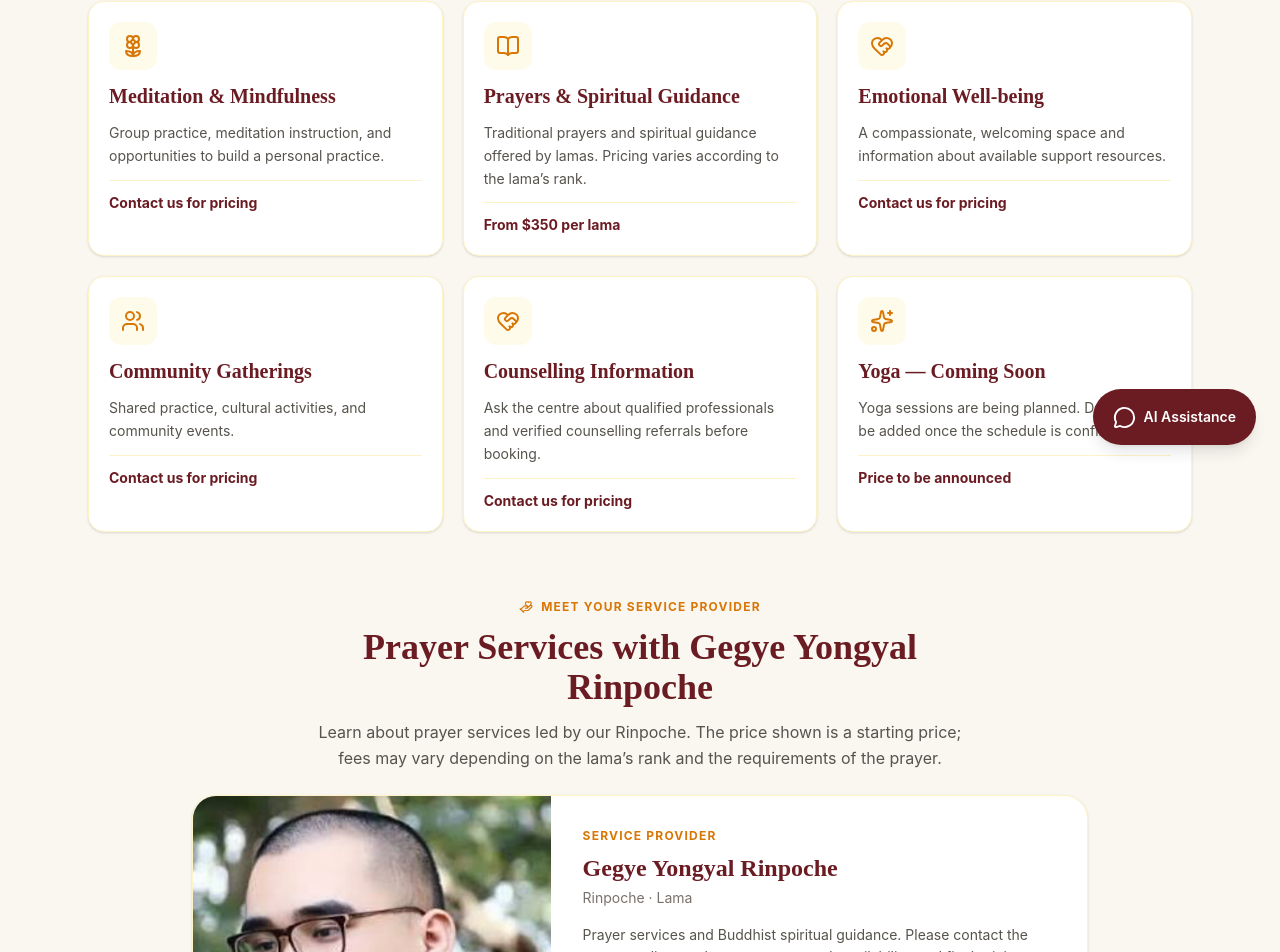
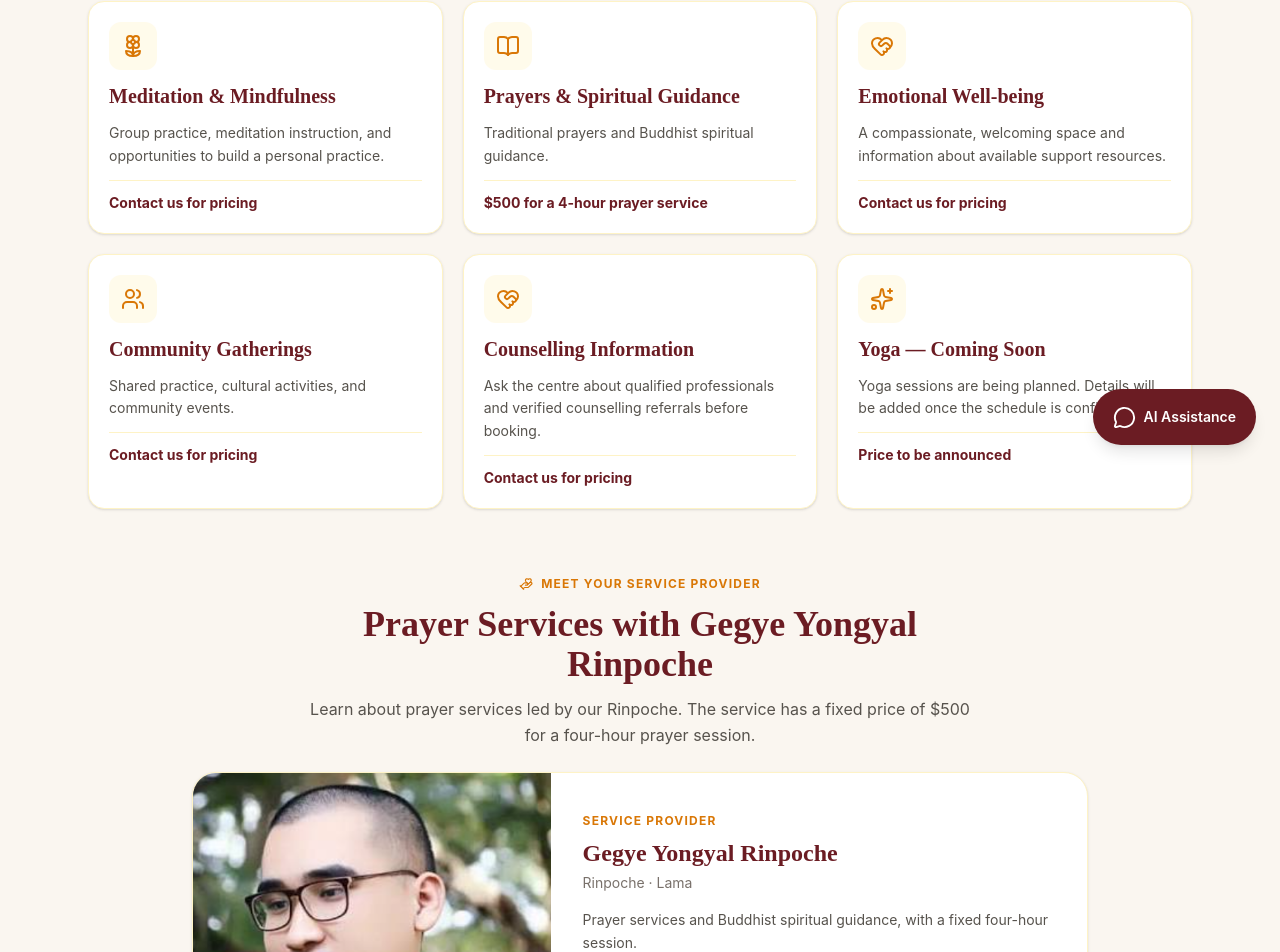
Before and after one commit to sherpaten/Zero-Point-Meditation-Center, a React (Vite) app in the folder zero-point-meditation/: page /services in a window 1280 px wide. Shown: the part 331-1283 px from the top of the page. Built offline with nearby package versions, Linux system fonts and the light colour scheme.

Commit message:
Set prayer service fixed price at $500 for four hours

```diff
--- a/zero-point-meditation/src/pages/Services.jsx
+++ b/zero-point-meditation/src/pages/Services.jsx
@@ -25,7 +25,7 @@ export default function Services() {
       <section className="grid grid-cols-1 sm:grid-cols-2 lg:grid-cols-3 gap-5">
         {[
           { icon: <Flower2 size={24}/>, title: 'Meditation & Mindfulness', text: 'Group practice, meditation instruction, and opportunities to build a personal practice.', price: 'Contact us for pricing' },
-          { icon: <BookOpen size={24}/>, title: 'Prayers & Spiritual Guidance', text: 'Traditional prayers and spiritual guidance offered by lamas. Pricing varies according to the lama’s rank.', price: 'From $350 per lama' },
+          { icon: <BookOpen size={24}/>, title: 'Prayers & Spiritual Guidance', text: 'Traditional prayers and Buddhist spiritual guidance.', price: '$500 for a 4-hour prayer service' },
           { icon: <HeartHandshake size={24}/>, title: 'Emotional Well-being', text: 'A compassionate, welcoming space and information about available support resources.', price: 'Contact us for pricing' },
           { icon: <Users size={24}/>, title: 'Community Gatherings', text: 'Shared practice, cultural activities, and community events.', price: 'Contact us for pricing' },
           { icon: <HeartHandshake size={24}/>, title: 'Counselling Information', text: 'Ask the centre about qualified professionals and verified counselling referrals before booking.', price: 'Contact us for pricing' },
@@ -43,7 +43,7 @@ export default function Services() {
         <div className="text-center max-w-2xl mx-auto space-y-3">
           <span className="inline-flex items-center gap-2 text-buddhist-gold font-bold text-xs uppercase tracking-widest"><HandHeart size={14}/> Meet your service provider</span>
           <h2 className="font-serif text-3xl sm:text-4xl font-bold text-buddhist-burgundy">Prayer Services with Gegye Yongyal Rinpoche</h2>
-          <p className="text-stone-600 leading-relaxed">Learn about prayer services led by our Rinpoche. The price shown is a starting price; fees may vary depending on the lama’s rank and the requirements of the prayer.</p>
+          <p className="text-stone-600 leading-relaxed">Learn about prayer services led by our Rinpoche. The service has a fixed price of $500 for a four-hour prayer session.</p>
         </div>
         <article className="max-w-4xl mx-auto overflow-hidden rounded-3xl border border-amber-100 bg-white shadow-sm md:grid md:grid-cols-[0.8fr_1.2fr]">
           <div className="min-h-72 bg-stone-100">
@@ -51,8 +51,8 @@ export default function Services() {
           </div>
           <div className="p-6 sm:p-8 flex flex-col justify-center gap-4">
             <div><p className="text-xs font-bold uppercase tracking-widest text-buddhist-gold">Service provider</p><h3 className="mt-2 font-serif text-2xl font-bold text-buddhist-burgundy">Gegye Yongyal Rinpoche</h3><p className="mt-1 text-sm text-stone-500">Rinpoche · Lama</p></div>
-            <p className="text-sm leading-relaxed text-stone-600">Prayer services and Buddhist spiritual guidance. Please contact the centre to discuss the prayer you need, availability, and final pricing.</p>
-            <div className="rounded-xl bg-amber-50 border border-amber-200 p-4"><p className="text-xs uppercase tracking-wide text-stone-600">Prayer service starting price</p><p className="mt-1 text-2xl font-bold text-buddhist-burgundy">$350 <span className="text-sm font-medium">per lama</span></p><p className="mt-2 text-lg font-bold text-buddhist-burgundy">$1,755 <span className="text-sm font-medium">for 5 lamas</span></p><p className="mt-1 text-xs leading-relaxed text-stone-600">Prices are indicative. Final pricing may vary depending on each lama’s rank and the specific prayer requested. Please contact the centre to confirm availability and total cost.</p></div>
+            <p className="text-sm leading-relaxed text-stone-600">Prayer services and Buddhist spiritual guidance, with a fixed four-hour session.</p>
+            <div className="rounded-xl bg-amber-50 border border-amber-200 p-4"><p className="text-xs uppercase tracking-wide text-stone-600">Fixed service price</p><p className="mt-1 text-2xl font-bold text-buddhist-burgundy">$500</p><p className="mt-1 text-sm font-medium text-stone-700">For a 4-hour prayer session</p></div>
             <a href="/contact" className="inline-flex w-fit items-center justify-center rounded-full bg-buddhist-burgundy px-5 py-3 text-sm font-semibold text-white hover:opacity-90">Enquire about prayer services</a>
           </div>
         </article>
```
